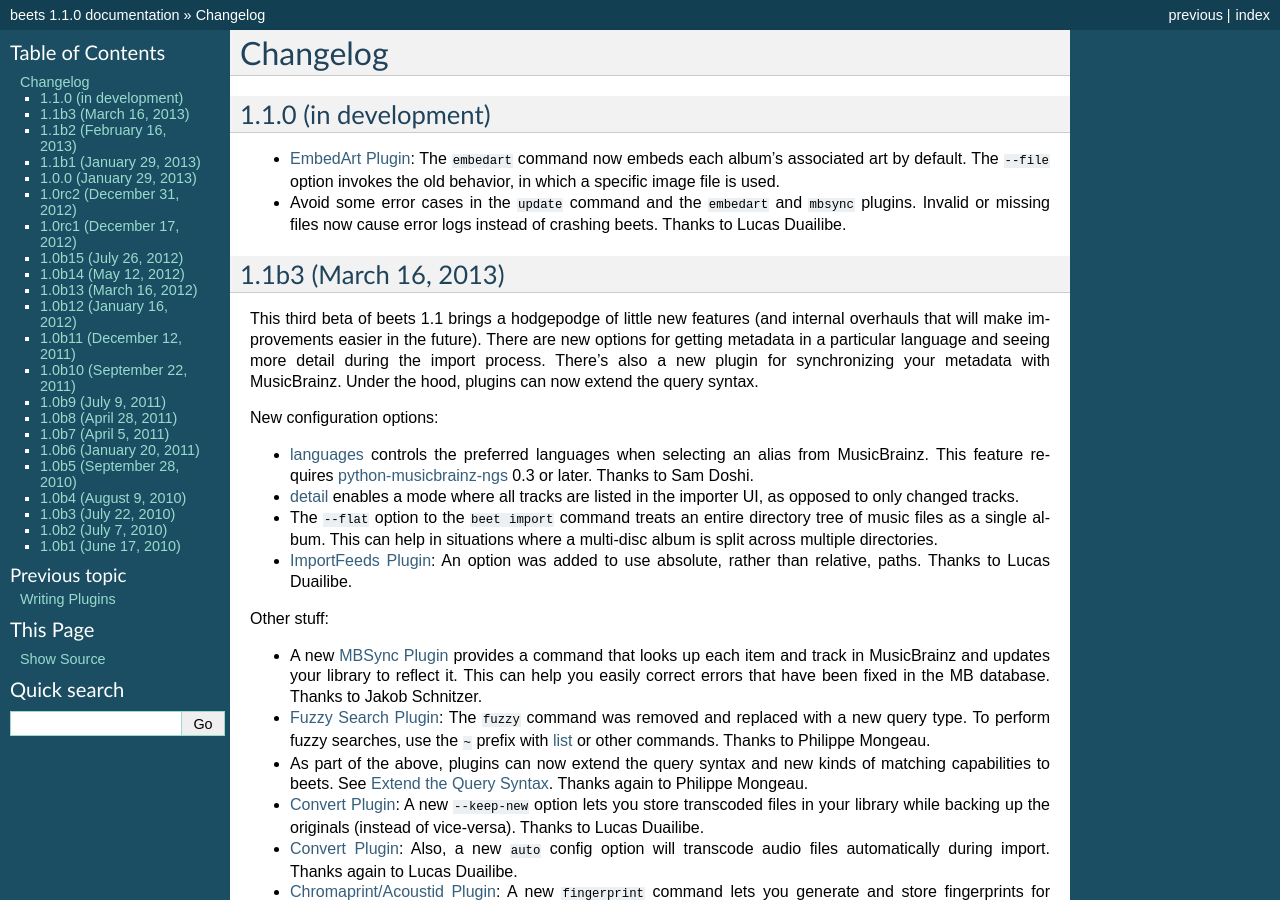
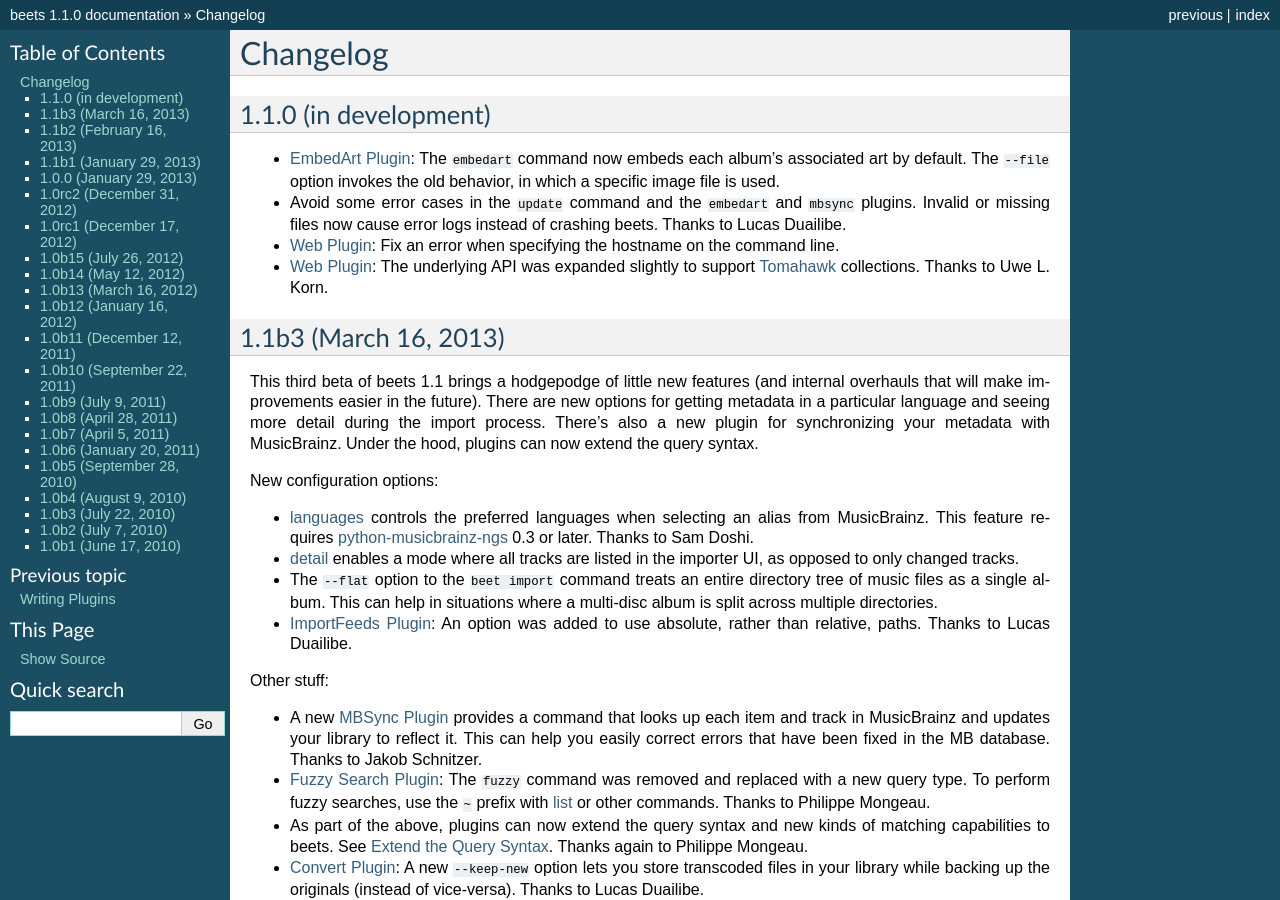
Before and after one commit to google-code-export/beets, a Sphinx documentation site: the page built from docs/changelog.rst, in a window 1280 px wide and 900 px high. Built offline with Sphinx 7.4.7, drawn with Linux system fonts in a browser that asks for light colours.

```diff
--- a/docs/changelog.rst
+++ b/docs/changelog.rst
@@ -10,6 +10,12 @@ Changelog
 * Avoid some error cases in the ``update`` command and the ``embedart`` and
   ``mbsync`` plugins. Invalid or missing files now cause error logs instead of
   crashing beets. Thanks to Lucas Duailibe.
+* :doc:`/plugins/web`: Fix an error when specifying the hostname on the
+  command line.
+* :doc:`/plugins/web`: The underlying API was expanded slightly to support
+  `Tomahawk`_ collections. Thanks to Uwe L. Korn.
+
+.. _Tomahawk: http://www.tomahawk-player.org/
 
 1.1b3 (March 16, 2013)
 ----------------------
```
Also changed, not shown: 1 other file.
